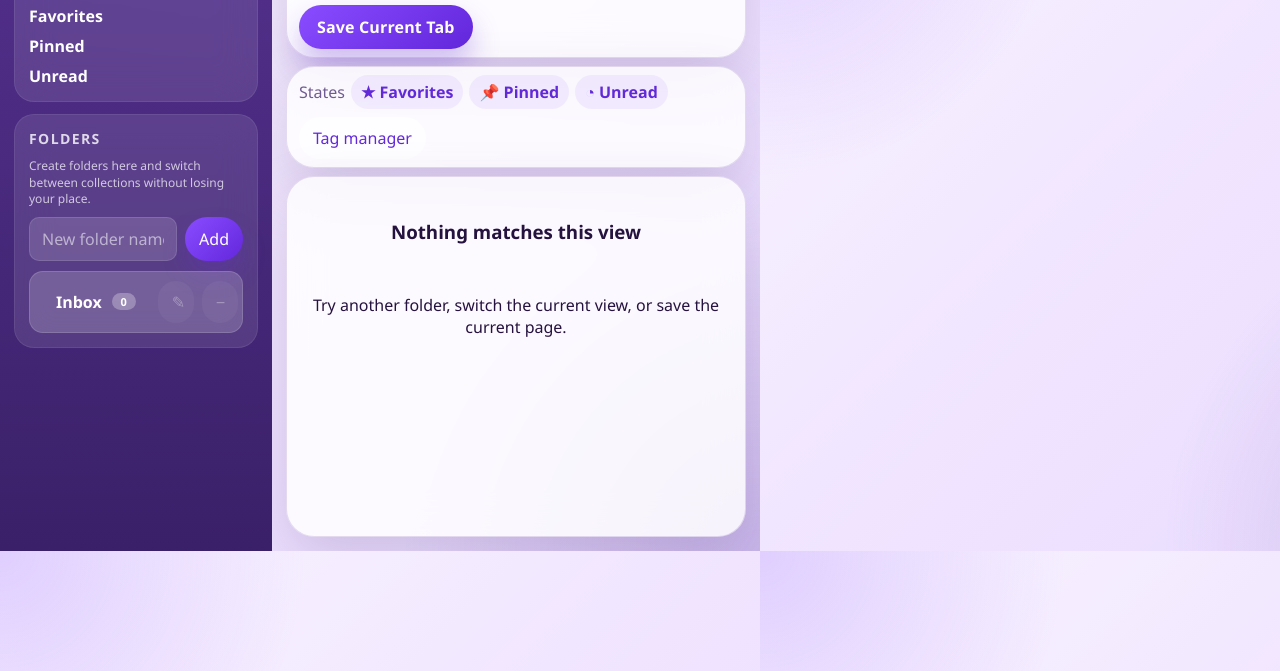
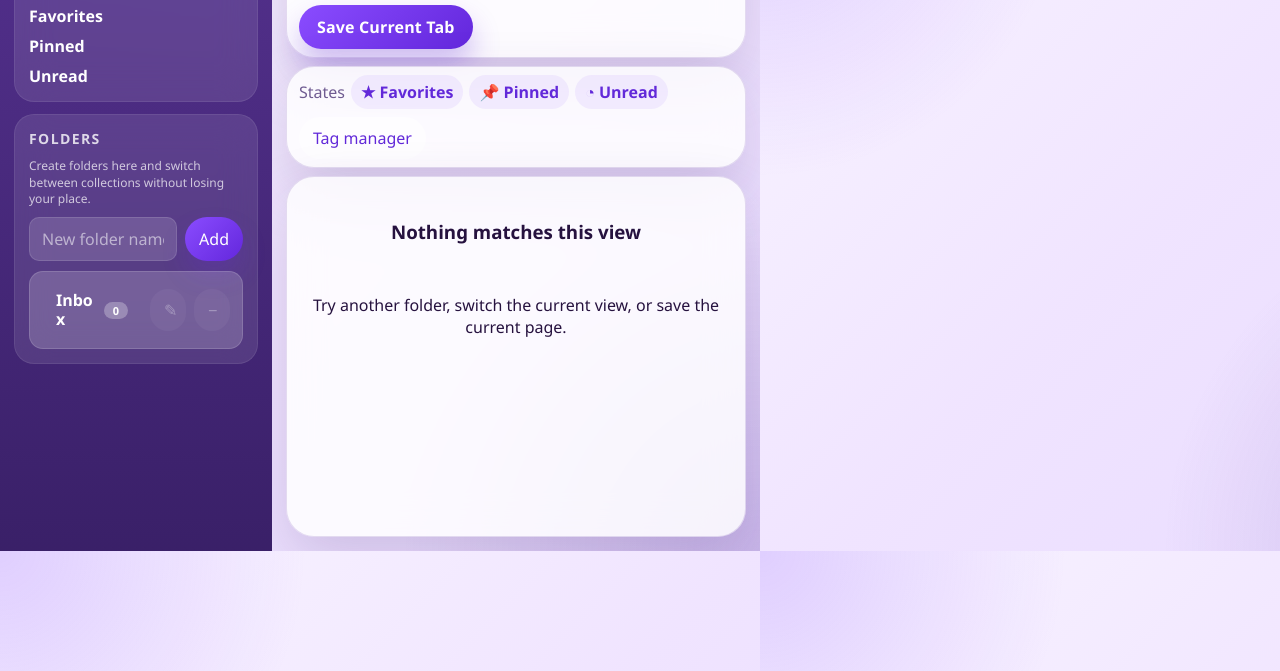
Before and after one commit to Maxunris/violet_reading_list, a website with bundled scripts: page popup.html in a window 1280 px wide. Shown: the part 129-800 px from the top of the page. Built offline with nearby package versions, Linux system fonts and the light colour scheme; some packages are replaced by stand-ins of ours.

Commit message:
fix(popup): stabilize folder row layout

```diff
--- a/scripts/popup.js
+++ b/scripts/popup.js
@@ -370,6 +370,7 @@ function renderFolders() {
     button.type = 'button';
     button.className = 'sidebar-button folder-button';
     const name = document.createElement('span');
+    name.className = 'folder-name';
     name.textContent = folderLabel(folder.id);
     const count = document.createElement('span');
     count.className = 'folder-count';
--- a/styles/popup.css
+++ b/styles/popup.css
@@ -215,7 +215,7 @@ button {
 .view-row,
 .folder-row {
   display: grid;
-  grid-template-columns: 1fr auto auto;
+  grid-template-columns: minmax(0, 1fr) 36px 36px;
   gap: 8px;
   align-items: center;
   padding: 9px 12px;
@@ -288,11 +288,18 @@ button {
 }
 
 .folder-button {
-  display: inline-flex;
+  display: grid;
+  grid-template-columns: minmax(0, 1fr) auto;
   align-items: center;
-  justify-content: space-between;
   gap: 10px;
   width: 100%;
+  min-width: 0;
+}
+
+.folder-name {
+  min-width: 0;
+  line-height: 1.2;
+  word-break: break-word;
 }
 
 .folder-count {
@@ -315,7 +322,12 @@ button {
 .micro-button {
   background: rgba(255, 255, 255, 0.12);
   color: white;
+  width: 36px;
   min-width: 36px;
+  min-height: 36px;
+  padding: 0;
+  display: grid;
+  place-items: center;
 }
 
 .micro-button:disabled {
```
